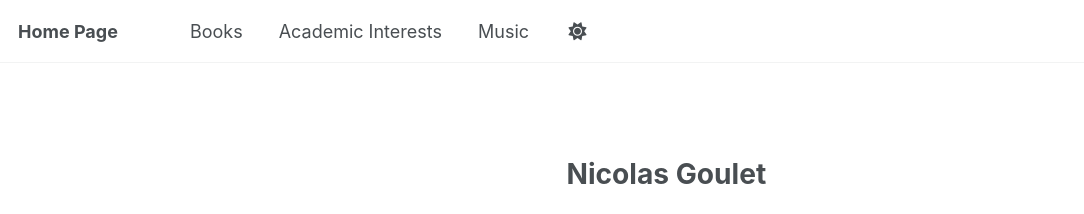
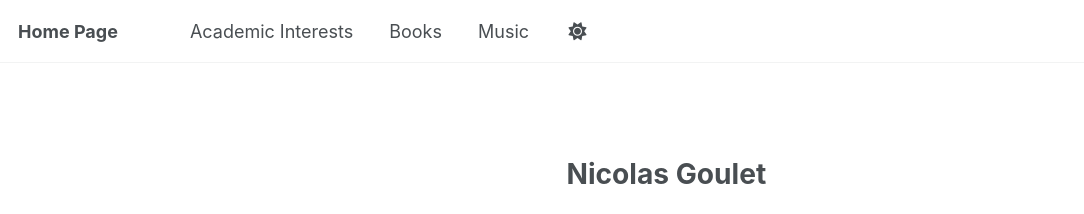
Before and after one commit to NicolasGoulet/NicolasGoulet.github.io, a Jekyll site: the page built from _pages/about.md, in a window 1280 px wide. Shown: the top 214 px of the page, without its empty margins (0-1084 px from the left). Built offline with Jekyll 4.4.1, drawn with Linux system fonts in a browser that asks for light colours; part of the change alters nothing that is shown.

```diff
--- a/_data/navigation.yml
+++ b/_data/navigation.yml
@@ -8,9 +8,9 @@
 #      Markdown formatted page while the second is generated using JSON.
 
 main:
+  - title: "Academic Interests"    # ← new
+    url:   /academic-interests/
   - title: "Books"                 # ← new
     url:   /books/
-  - title: "Academic Interests"    # ← new
-    url:   /academic-interests/
   - title: "Music"                # ← new page
     url:   /music/
```
